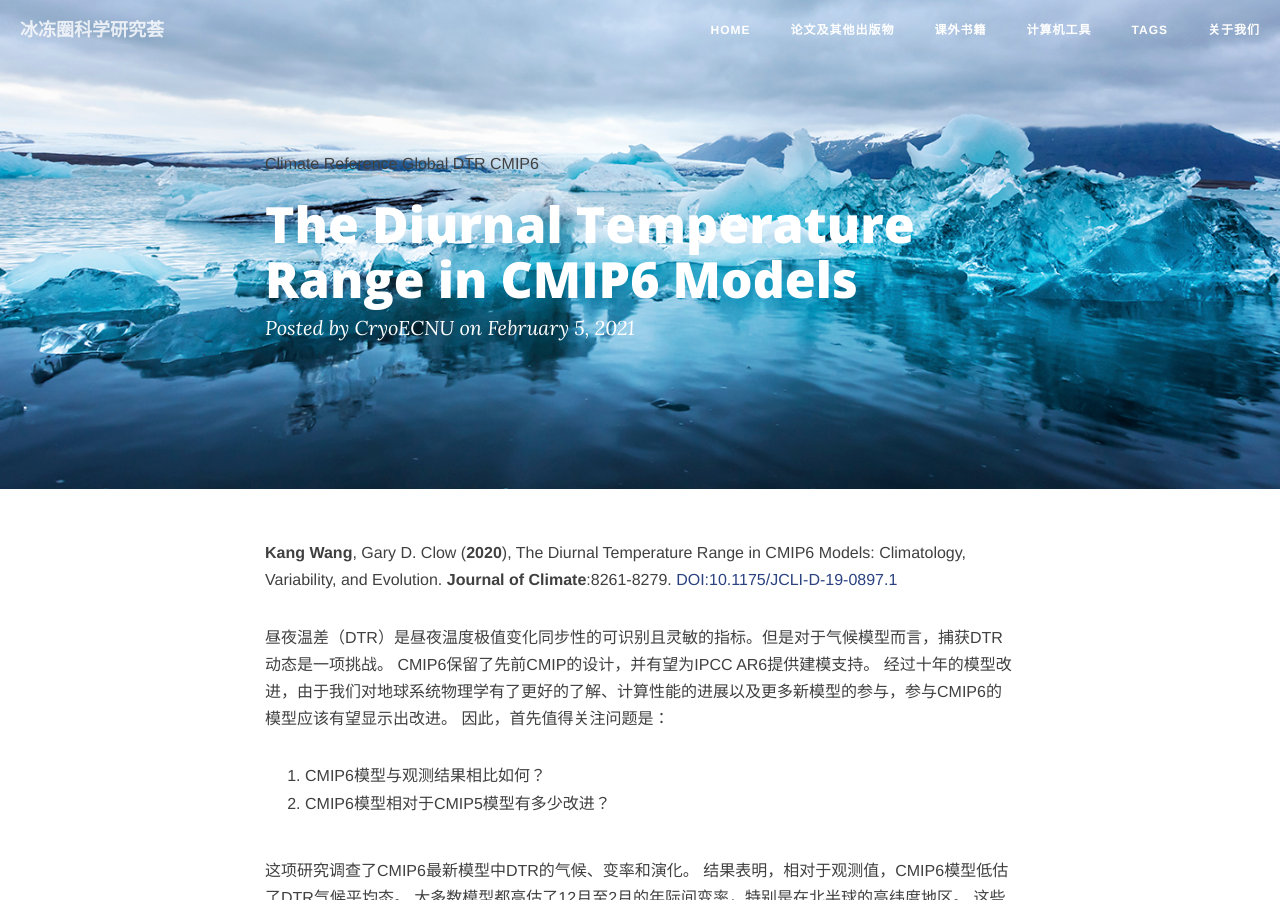
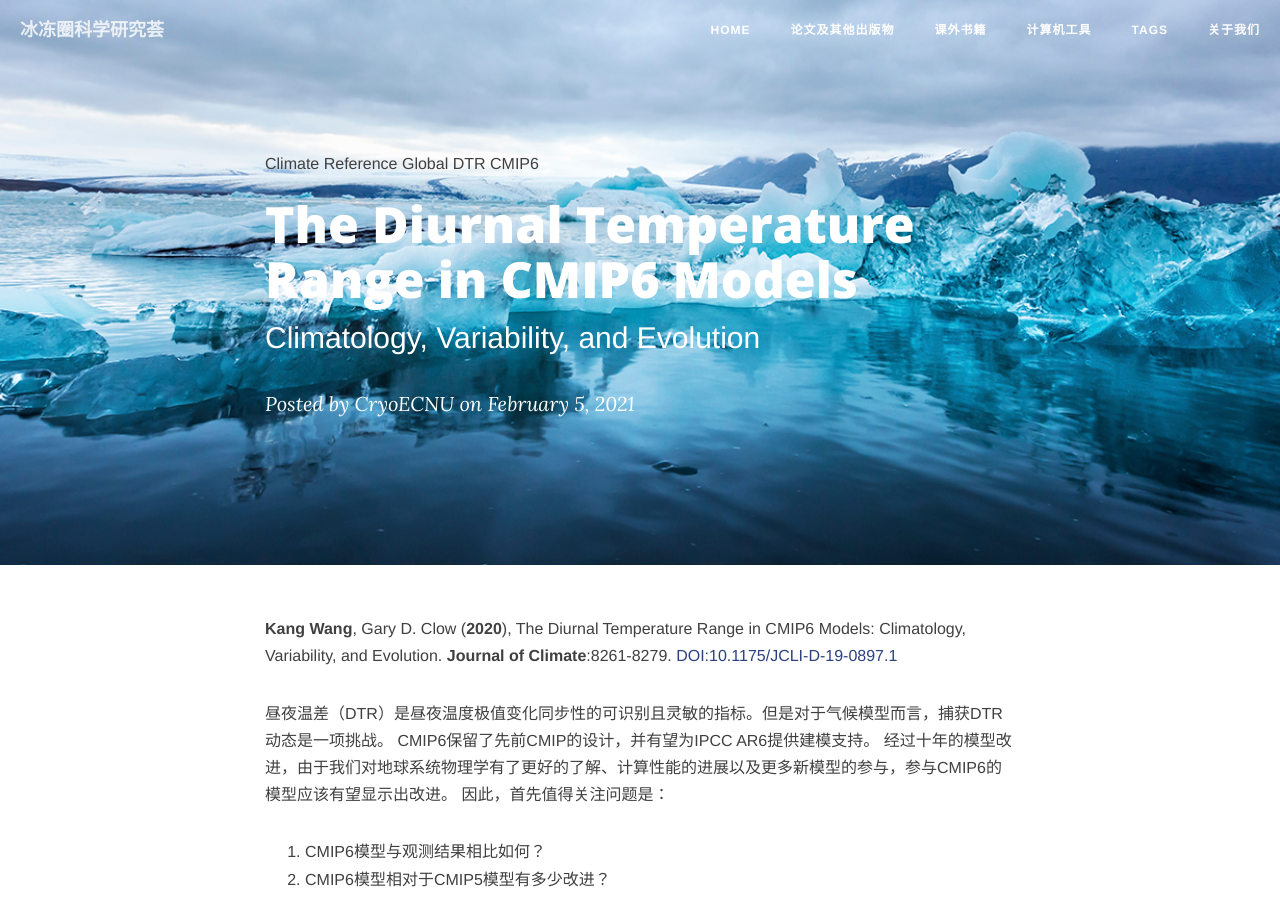
Before and after one commit to CryoECNU/cryoecnu.github.io, a Jekyll site: the page built from _posts/2021-02-05-CMIP6_DTR.md, in a window 1280 px wide and 900 px high. Built offline with Jekyll 4.4.1, drawn with Linux system fonts in a browser that asks for light colours; nearby versions of some CDN libraries; comment, search, counter and statistics services are not loaded.

Commit message:
Update 2021-02-05-CMIP6_DTR.md

```diff
--- a/_posts/2021-02-05-CMIP6_DTR.md
+++ b/_posts/2021-02-05-CMIP6_DTR.md
@@ -1,6 +1,7 @@
 ---
 layout: post
 title: The Diurnal Temperature Range in CMIP6 Models
+subtitle: Climatology, Variability, and Evolution
 date: 2021-02-05
 categories: blog
 description:
```
